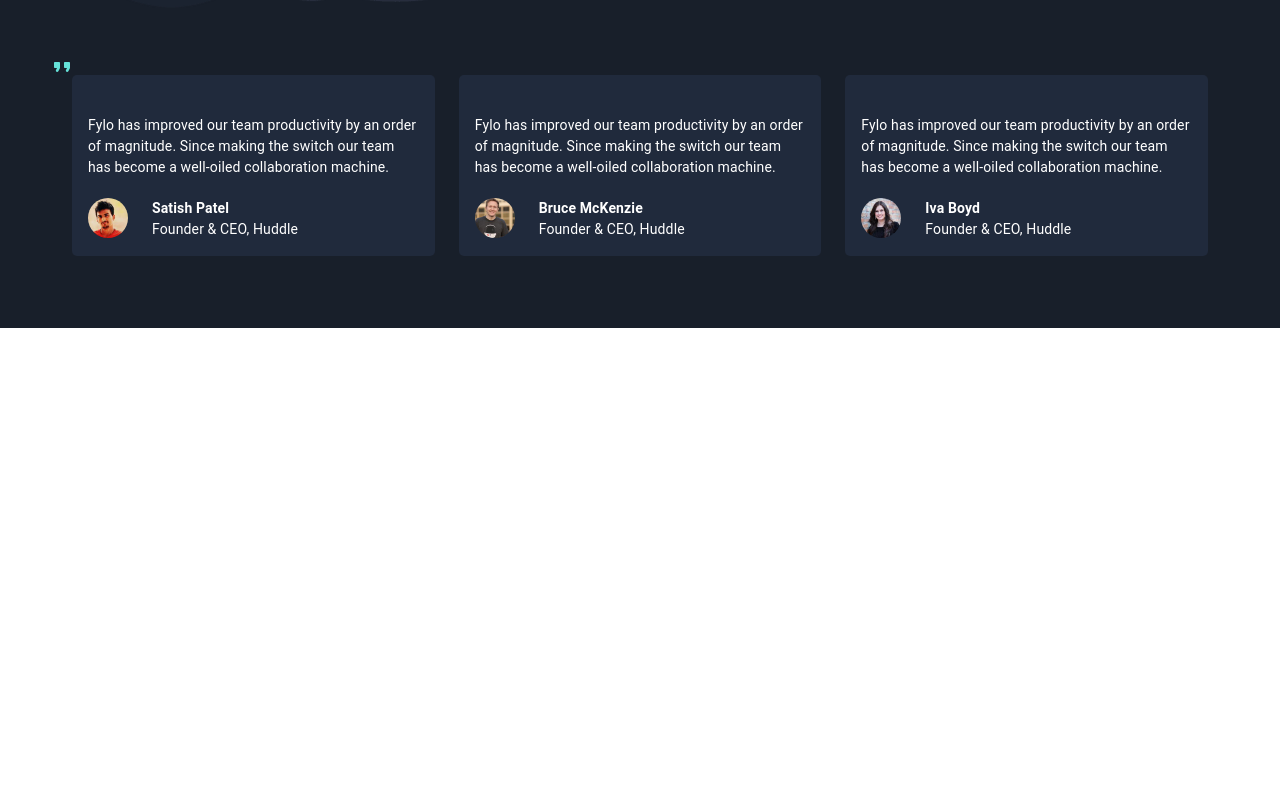
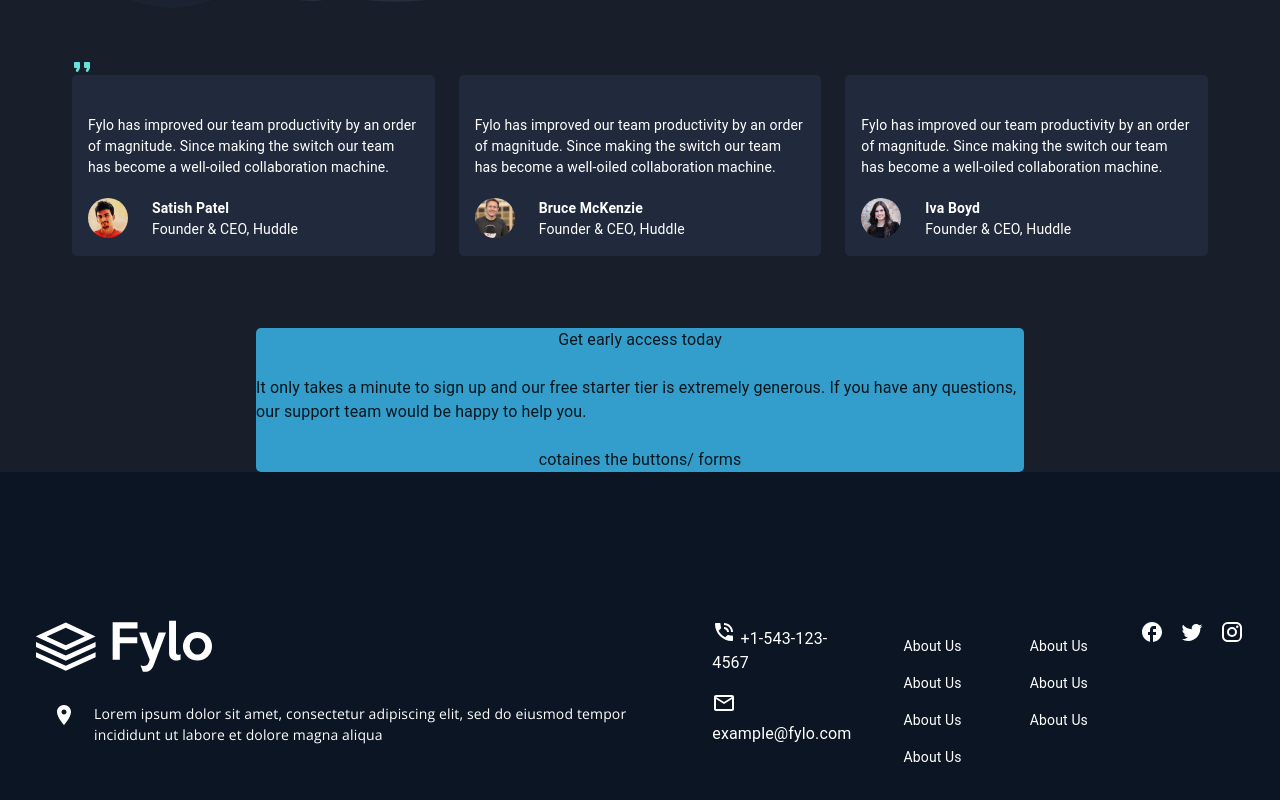
Before and after one commit to meyoh-23/fylo-dark, a React (Create React App) app: page / in a window 1280 px wide. Shown: the part 2403-3203 px from the top of the page. Before the commit the page ends 2731 px from the top, so only its background shows below. Built offline with nearby package versions, Linux system fonts and the light colour scheme.

Commit message:
ain footer Layout complete

```diff
--- a/src/App.js
+++ b/src/App.js
@@ -3,6 +3,8 @@
 import Features from "./components/Features";
 import StayProductive from "./components/StayProductive";
 import Testimonials from "./components/Testimonials";
+import CallToAction from "./components/CallToAction";
+import Footer from "./components/Footer";
 
 
 const theme = createTheme({
@@ -36,10 +38,14 @@
     <CssBaseline/>
     <Box bgcolor='primary.main'>
       <Hero/>
+      <Box variant="main">
       <Features/>
       <StayProductive/>
       <Testimonials/>
+      <CallToAction/>
+      </Box>
     </Box>
+    <Footer/>
     </ThemeProvider>
     </>
   );
--- /dev/null
+++ b/src/components/CallToAction.jsx
@@ -0,0 +1,43 @@
+import { Box, Typography } from "@mui/material"
+
+const CallToAction = () => {
+    return (
+        <Box sx={{
+            position: "relative",
+            bgcolor: "hsl(218, 28%, 13%)",
+            justifyContent: "center",
+            alignContent: "center",
+        }}>
+            <Box
+            sx={{
+                maxWidth: {
+                    xs: "90%",
+                    md: "60%",
+                },
+                display: "flex",
+                flexDirection: "column",
+                alignItems: "center",
+                justifyContent: "space-between",
+                position: "abolute",
+                mx: 'auto',
+                top: '-50%',
+                gap: 3,
+                background: 'hsl(198, 60%, 50%)',
+                borderRadius: "5px",
+            }}
+            >
+                <Typography>
+                    Get early access today
+                </Typography>
+                <Typography>
+                    It only takes a minute to sign up and our free starter tier is extremely generous. If you have any
+                    questions, our support team would be happy to help you.
+                </Typography>
+                <Box>
+                    cotaines the  buttons/ forms
+                </Box>
+            </Box>
+        </Box>
+)}
+
+export default CallToAction;
--- /dev/null
+++ b/src/components/Footer.jsx
@@ -0,0 +1,218 @@
+import { Box, Link, List, ListItem, Typography } from "@mui/material";
+import logo from './../assets/images/logo.svg';
+import LocationOnIcon from '@mui/icons-material/LocationOn';
+import PhoneInTalkIcon from '@mui/icons-material/PhoneInTalk';
+import MailOutlineIcon from '@mui/icons-material/MailOutline';
+import FacebookOutlinedIcon from '@mui/icons-material/FacebookOutlined';
+import TwitterIcon from '@mui/icons-material/Twitter';
+import InstagramIcon from '@mui/icons-material/Instagram';
+
+
+const Footer = () => {
+    return (
+    <Box variant='footer' bgcolor='neutral.main'
+    sx={{
+        py: 4.5,
+    }}
+    >
+        <Box
+        sx={{
+            display: "flex",
+            flexDirection: {
+                xs: "column",
+                md: "row",
+            },
+            justifyContent: "space-between",
+            alignItems: "flex-start",
+            mt:14,
+            gap: 4.5,
+            mx: {
+                xs: 2,
+                md: 4.5,
+            },
+        }}
+        ><Box sx={{
+            display: "flex",
+            flexDirection: {
+                xs: "column",
+                md: "row",
+            },
+            justifyContent: "space-between",
+            alignItems: "flex-start",
+            gap: 3.5,
+        }}>
+                <Box
+                sx={{
+                    display: "flex",
+                    flexDirection: "column",
+                    justifyContent: "space-between",
+                    alignItems: "flex-start",
+                    gap: 3,
+                }}
+                >
+                    <Box><img src={logo} alt="logo" style={{maxWidth: "100%", height: "auto"}}/></Box>
+                    <Box sx={{
+                        display: "flex",
+                        justifyContent: "space-between",
+                        gap: 2.25,
+                        alignItems: "flex-start",
+                        mx: 2,
+                    }}>
+                        <Box color='secondary.main'>
+                            <LocationOnIcon/>
+                        </Box>
+                        <Typography variant="p"
+                        sx={{
+                            color: "secondary.main",
+                            fontFamily: "'Open Sans', sans-serif",
+                            fontSize: "0.875rem",
+                            fontWeight: "400",
+                        }}
+                        >
+                            Lorem ipsum dolor sit amet, consectetur adipiscing elit, sed do eiusmod tempor incididunt ut labore et
+                            dolore magna aliqua
+                        </Typography>
+                    </Box>
+                </Box>
+                <Box
+                sx={{
+                    display: "flex",
+                    flexDirection: "column",
+                    justifyContent: "space-between",
+                    gap: 2,
+                    color: "secondary.main"
+                }}
+                >
+                    <span> <PhoneInTalkIcon/> +1-543-123-4567</span>
+                    <span> <MailOutlineIcon/> example@fylo.com</span>
+                </Box>
+            </Box>
+            <Box>
+                <List>
+                    <ListItem>
+                        <Link
+                        underline="none"
+                        sx={{
+                            color: "secondary.main",
+                            fontFamily: "",
+                            fontSize: "0.875rem",
+                            fontWeight: "400",
+                            textTransform: "capitalize",
+                            whiteSpace: "nowrap"
+                        }}
+                        >About Us
+                        </Link>
+                    </ListItem>
+                    <ListItem>
+                        <Link
+                        underline="none"
+                        sx={{
+                            color: "secondary.main",
+                            fontFamily: "",
+                            fontSize: "0.875rem",
+                            fontWeight: "400",
+                            textTransform: "capitalize",
+                            whiteSpace: "nowrap"
+                        }}
+                        >About Us
+                        </Link>
+                    </ListItem>
+                    <ListItem>
+                        <Link
+                        underline="none"
+                        sx={{
+                            color: "secondary.main",
+                            fontFamily: "",
+                            fontSize: "0.875rem",
+                            fontWeight: "400",
+                            textTransform: "capitalize",
+                            whiteSpace: "nowrap"
+                        }}
+                        >About Us
+                        </Link>
+                    </ListItem>
+                    <ListItem>
+                        <Link
+                        underline="none"
+                        sx={{
+                            color: "secondary.main",
+                            fontFamily: "",
+                            fontSize: "0.875rem",
+                            fontWeight: "400",
+                            textTransform: "capitalize",
+                            whiteSpace: "nowrap"
+                        }}
+                        >About Us
+                        </Link>
+                    </ListItem>
+                </List>
+            </Box>
+            <Box>
+                <List>
+                    <ListItem>
+                        <Link
+                        underline="none"
+                        sx={{
+                            color: "secondary.main",
+                            fontFamily: "",
+                            fontSize: "0.875rem",
+                            fontWeight: "400",
+                            textTransform: "capitalize",
+                            whiteSpace: "nowrap"
+                        }}
+                        >About Us
+                        </Link>
+                    </ListItem>
+                    <ListItem>
+                        <Link
+                        underline="none"
+                        sx={{
+                            color: "secondary.main",
+                            fontFamily: "",
+                            fontSize: "0.875rem",
+                            fontWeight: "400",
+                            textTransform: "capitalize",
+                            whiteSpace: "nowrap"
+                        }}
+                        >About Us
+                        </Link>
+                    </ListItem>
+                    <ListItem>
+                        <Link
+                        underline="none"
+                        sx={{
+                            color: "secondary.main",
+                            fontFamily: "",
+                            fontSize: "0.875rem",
+                            fontWeight: "400",
+                            textTransform: "capitalize",
+                            whiteSpace: "nowrap"
+                        }}
+                        >About Us
+                        </Link>
+                    </ListItem>
+                </List>
+            </Box>
+            <Box sx={{
+                display: "flex",
+            }}>
+                <Box sx={{
+                    display: "flex",
+                    justifyContent: "space-between",
+                    alignItems: "center",
+                    color: "secondary.main",
+                    gap: 2,
+                    maxWidth: '200px',
+                    mx: "auto",
+                }}>
+                    <FacebookOutlinedIcon/>
+                    <TwitterIcon/>
+                    <InstagramIcon/>
+                </Box>
+            </Box>
+        </Box>
+    </Box>
+    )
+}
+
+export default Footer;
--- a/src/components/Testimonials.jsx
+++ b/src/components/Testimonials.jsx
@@ -32,7 +32,7 @@
             position: "absolute",
             left: {
                 xs: "15px",
-                md: "50px",
+                md: "70px",
             },
             top: "0",
             color: "hsl(176, 68%, 64%)"
```
